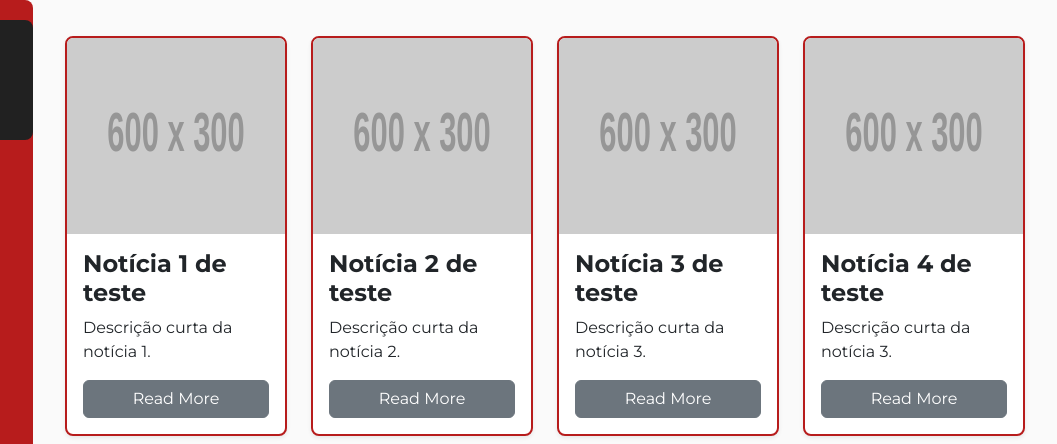
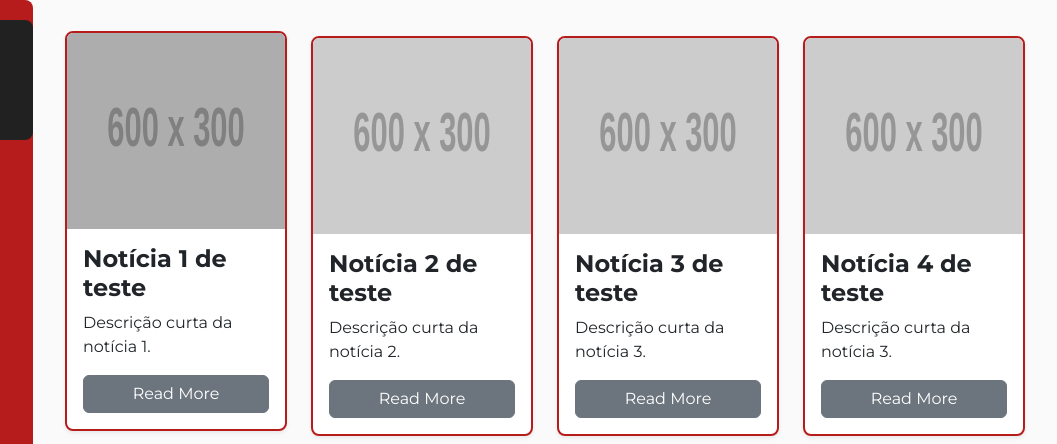
Before and after one commit to andluis35/CS50-NewsHub, a plain HTML site: page frontend/index.html in a window 1280 px wide. In both pictures the pointer is over the element 399 px from the left and 236 px from the top of the page. Shown: the top 444 px of the page, 223-1280 px from the left. Drawn offline with nearby package versions, Linux system fonts and the light colour scheme; placeholder pictures from the web are drawn by us.

Commit message:
Add hovering effect on news cards

```diff
--- a/frontend/css/styles.css
+++ b/frontend/css/styles.css
@@ -97,6 +97,7 @@ body {
     box-shadow: inset 0 0 0 3px #fff, 0 0 0 1px #000;
     margin-top: 12px;
     font-family: "Montserrat", sans-serif;
+    transition: all 0.3s ease;
 }
 
 .card-img-top {
@@ -111,6 +112,19 @@ body {
 
 .card-body {
     padding: 16px;
+}
+
+.card img {
+    transition: transform 0.3s ease, filter 0.3 ease;
+}
+
+.card:hover {
+    transform: translateY(-5px);
+    box-shadow: 0 8px 20px rgba(0, 0, 0, 0.15);
+}
+
+.card:hover img {
+    filter: brightness(85%);
 }
 
 @media (max-width: 480px) {
```
